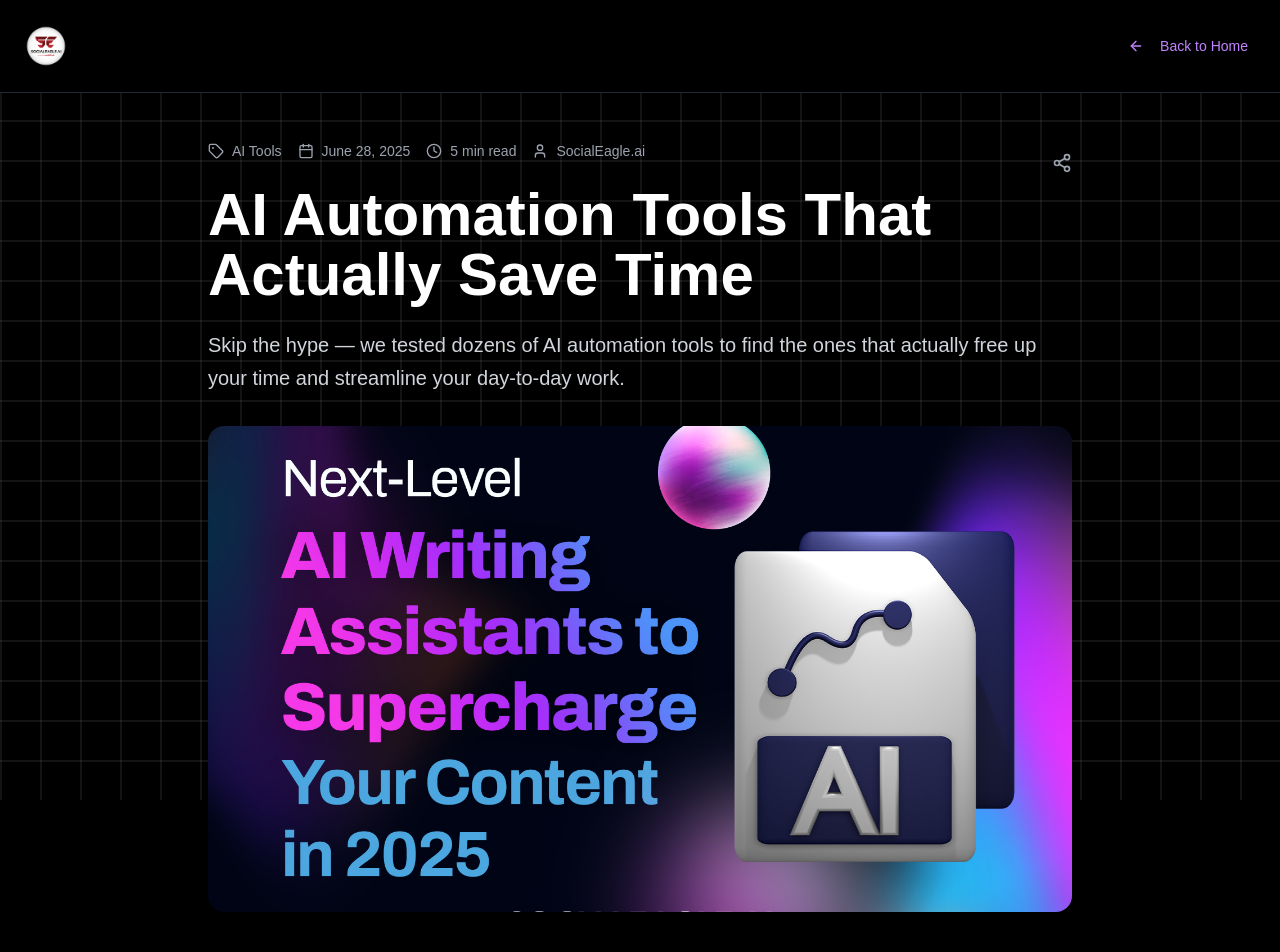
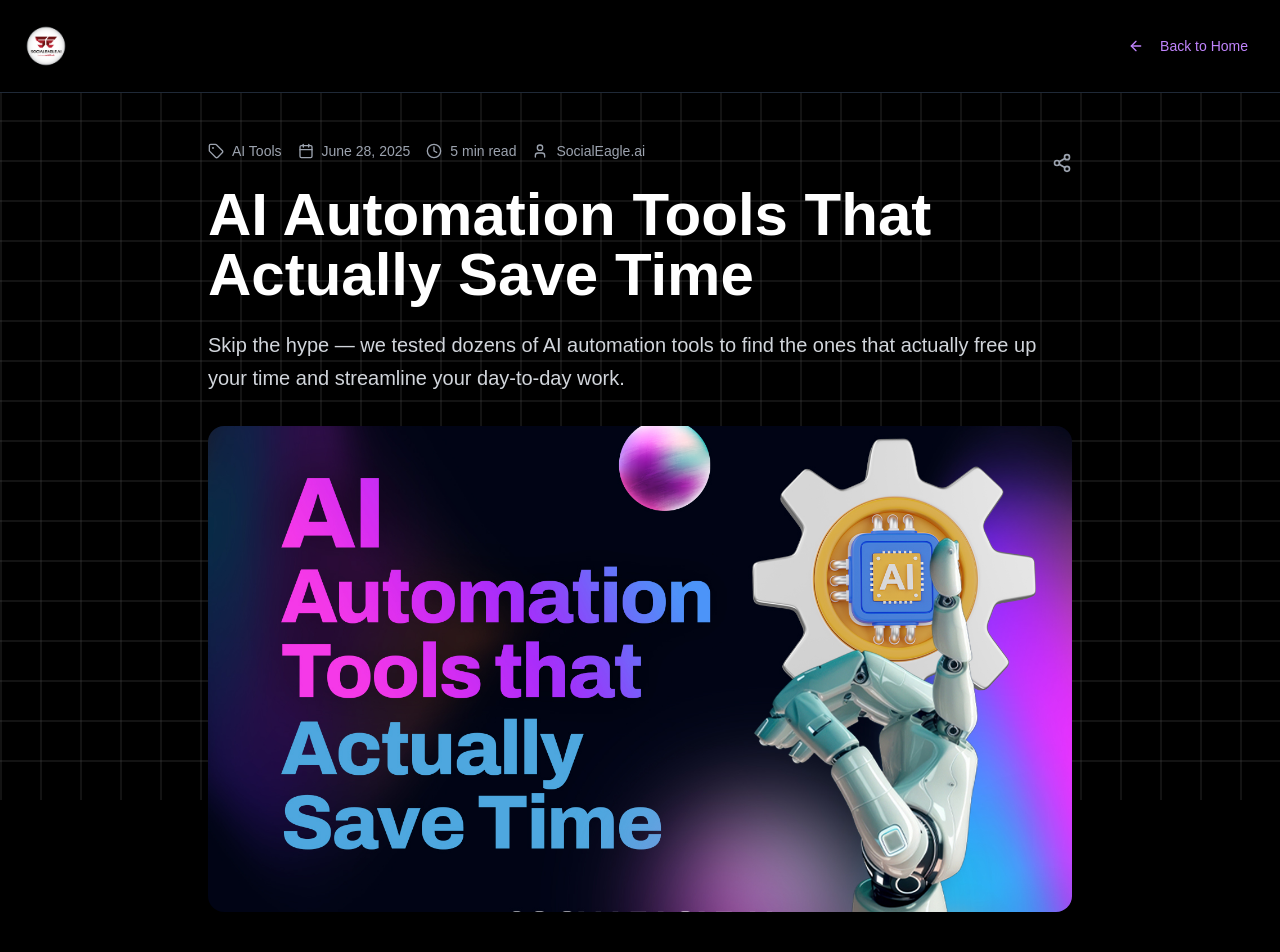
Before and after one commit to sociaaeagleai/News_Letter, a Next.js app: page /articles/ai-automation-tools-productivity in a window 1280 px wide. Shown: the top 952 px of the page. Built offline with nearby package versions, Linux system fonts and the light colour scheme.

Commit message:
Update page.tsx

```diff
--- a/app/articles/ai-automation-tools-productivity/page.tsx
+++ b/app/articles/ai-automation-tools-productivity/page.tsx
@@ -40,7 +40,7 @@ export default function AIAutomationToolsArticle() {
 
         <div className="aspect-video rounded-2xl overflow-hidden mb-8">
           <Image
-            src="/images/Automation.jpg"
+            src="/images/thumb.jpg"
             alt="AI Automation Tools"
             width={800}
             height={450}
```
